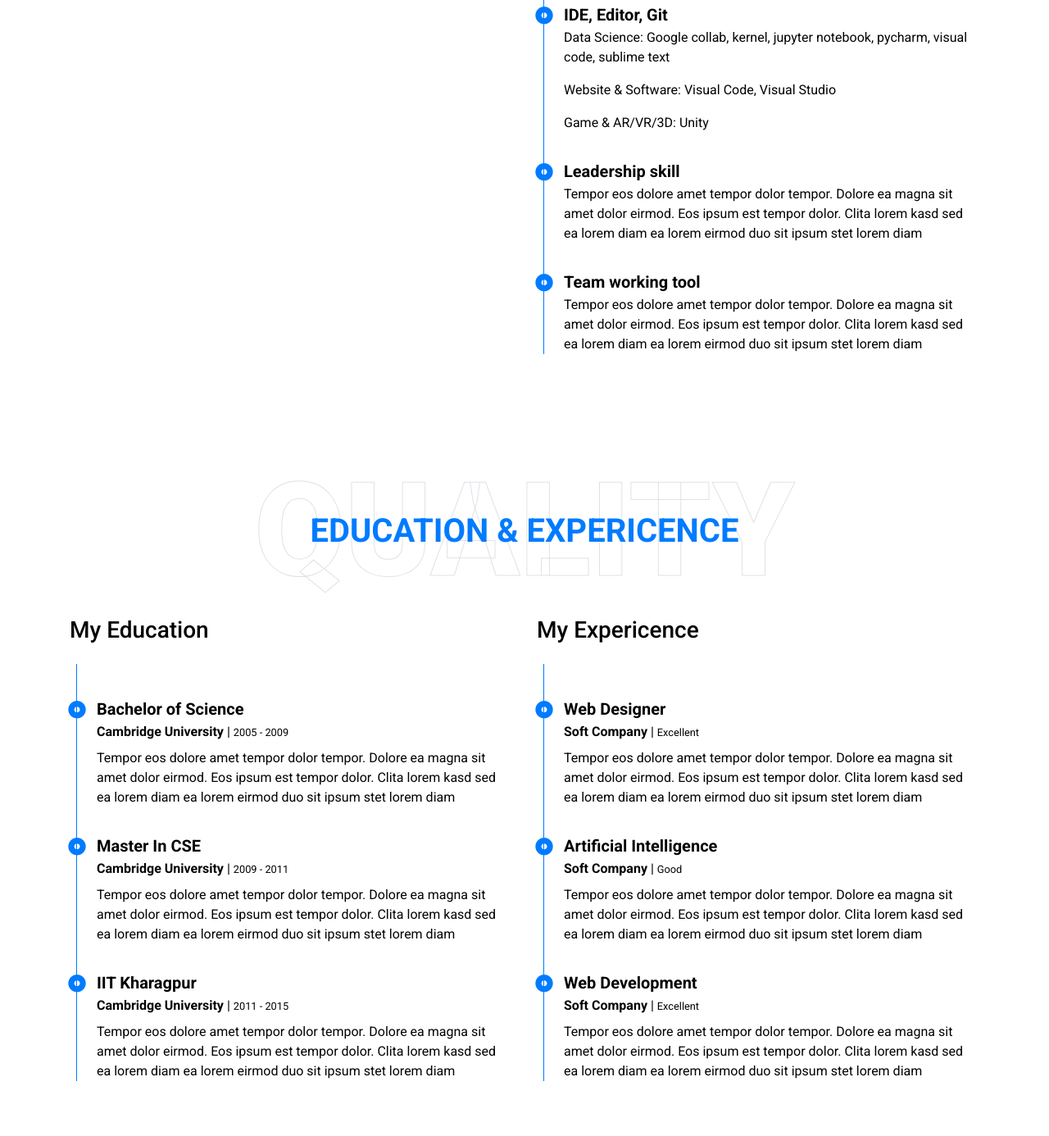
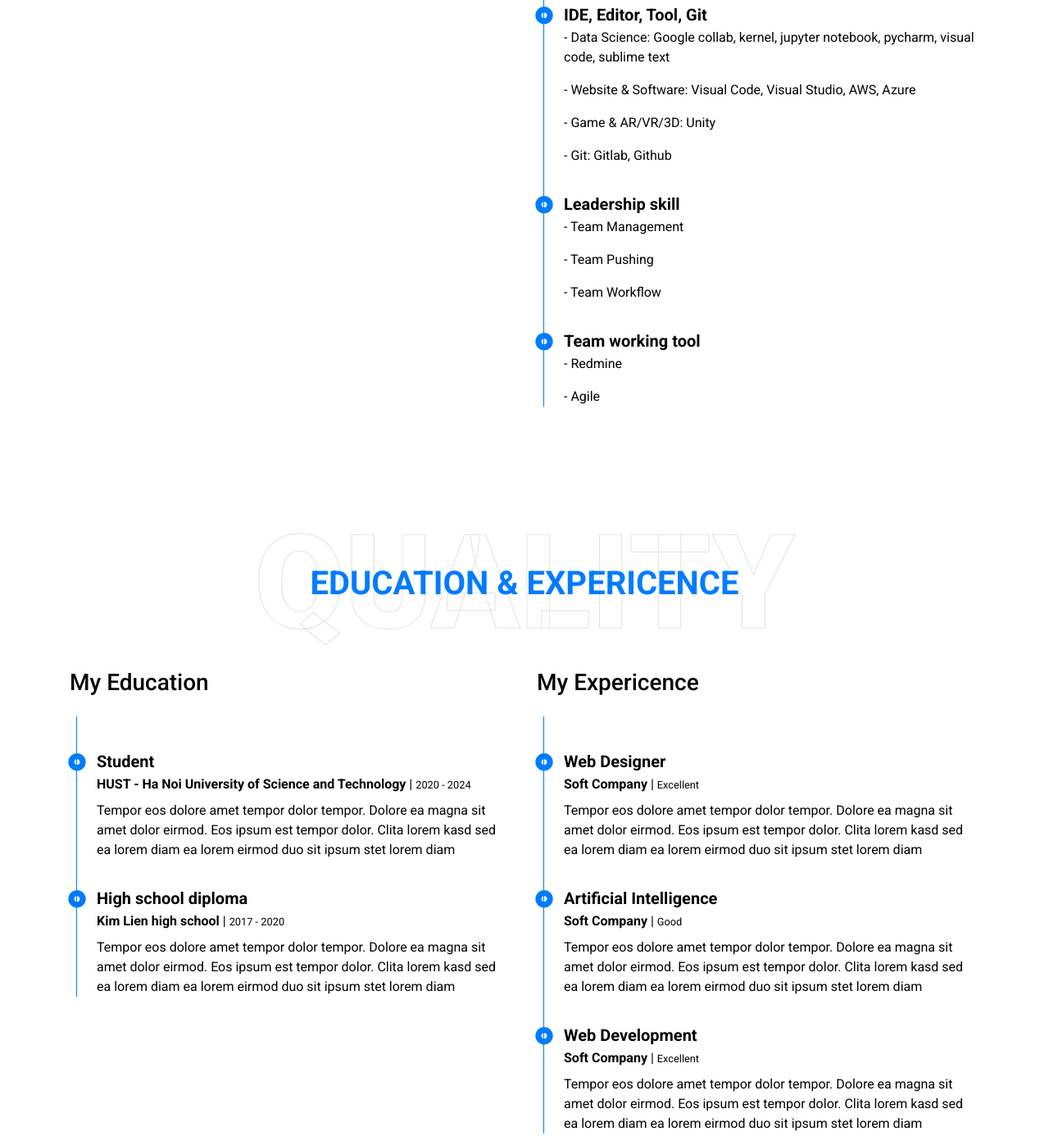
Before and after one commit to kohi2112002/portfolio-khoi, a plain HTML site: page index.html in a window 1280 px wide. Shown: the part 2640-4026 px from the top of the page at 82% size. Drawn offline with nearby package versions, Linux system fonts and the light colour scheme.

Commit message:
Update index.html

```diff
--- a/index.html
+++ b/index.html
@@ -203,20 +203,24 @@
                         </div>
                         <div class="position-relative ex-me mb-4">
                             <i class="far fa-dot-circle text-primary position-absolute" style="top: 2px;left: -35px;  font-size: 22px;"></i>
-                            <h5 class="font-weight-bold mb-1">IDE, Editor, Git</h5>
-                            <p>Data Science: Google collab, kernel, jupyter notebook, pycharm, visual code, sublime text</p>
-                            <p>Website & Software: Visual Code, Visual Studio</p>
-                            <p>Game & AR/VR/3D: Unity</p>
+                            <h5 class="font-weight-bold mb-1">IDE, Editor, Tool, Git</h5>
+                            <p>- Data Science: Google collab, kernel, jupyter notebook, pycharm, visual code, sublime text</p>
+                            <p>- Website & Software: Visual Code, Visual Studio, AWS, Azure</p>
+                            <p>- Game & AR/VR/3D: Unity</p>
+                            <p>- Git: Gitlab, Github</p>
                         </div>
                         <div class="position-relative ex-me mb-4">
                             <i class="far fa-dot-circle text-primary position-absolute" style="top: 2px;left: -35px;  font-size: 22px;"></i>
                             <h5 class="font-weight-bold mb-1">Leadership skill</h5>
-                            <p>Tempor eos dolore amet tempor dolor tempor. Dolore ea magna sit amet dolor eirmod. Eos ipsum est tempor dolor. Clita lorem kasd sed ea lorem diam ea lorem eirmod duo sit ipsum stet lorem diam</p>
+                            <p>- Team Management</p>
+                            <p>- Team Pushing</p>
+                            <p>- Team Workflow</p>
                         </div>
                         <div class="position-relative ex-me mb-4">
                             <i class="far fa-dot-circle text-primary position-absolute" style="top: 2px;left: -35px;  font-size: 22px;"></i>
                             <h5 class="font-weight-bold mb-1">Team working tool</h5>
-                            <p>Tempor eos dolore amet tempor dolor tempor. Dolore ea magna sit amet dolor eirmod. Eos ipsum est tempor dolor. Clita lorem kasd sed ea lorem diam ea lorem eirmod duo sit ipsum stet lorem diam</p>
+                            <p>- Redmine</p>
+                            <p>- Agile</p>
                         </div>
                     </div>
                 </div>
@@ -242,20 +246,14 @@
                     <div class="border-left border-primary pt-2 pl-4 ml-2">
                         <div class="position-relative ex-me mb-4">
                             <i class="far fa-dot-circle text-primary position-absolute" style="top: 2px; left: -35px; font-size: 22px;"></i>
-                            <h5 class="font-weight-bold mb-1">Bachelor of Science</h5>
-                            <p class="mb-2"><strong>Cambridge University</strong> | <small>2005 - 2009</small></p>
+                            <h5 class="font-weight-bold mb-1">Student</h5>
+                            <p class="mb-2"><strong>HUST - Ha Noi University of Science and Technology</strong> | <small>2020 - 2024</small></p>
                             <p>Tempor eos dolore amet tempor dolor tempor. Dolore ea magna sit amet dolor eirmod. Eos ipsum est tempor dolor. Clita lorem kasd sed ea lorem diam ea lorem eirmod duo sit ipsum stet lorem diam</p>
                         </div>
                         <div class="position-relative ex-me mb-4">
                             <i class="far fa-dot-circle text-primary position-absolute" style="top: 2px; left: -35px;  font-size: 22px;"></i>
-                            <h5 class="font-weight-bold mb-1">Master In CSE</h5>
-                            <p class="mb-2"><strong>Cambridge University</strong> | <small>2009 - 2011</small></p>
-                            <p>Tempor eos dolore amet tempor dolor tempor. Dolore ea magna sit amet dolor eirmod. Eos ipsum est tempor dolor. Clita lorem kasd sed ea lorem diam ea lorem eirmod duo sit ipsum stet lorem diam</p>
-                        </div>
-                        <div class="position-relative ex-me mb-4">
-                            <i class="far fa-dot-circle text-primary position-absolute" style="top: 2px; left: -35px;  font-size: 22px;"></i>
-                            <h5 class="font-weight-bold mb-1">IIT Kharagpur</h5>
-                            <p class="mb-2"><strong>Cambridge University</strong> | <small>2011 - 2015</small></p>
+                            <h5 class="font-weight-bold mb-1">High school diploma</h5>
+                            <p class="mb-2"><strong>Kim Lien high school</strong> | <small>2017 - 2020</small></p>
                             <p>Tempor eos dolore amet tempor dolor tempor. Dolore ea magna sit amet dolor eirmod. Eos ipsum est tempor dolor. Clita lorem kasd sed ea lorem diam ea lorem eirmod duo sit ipsum stet lorem diam</p>
                         </div>
                     </div>
```
